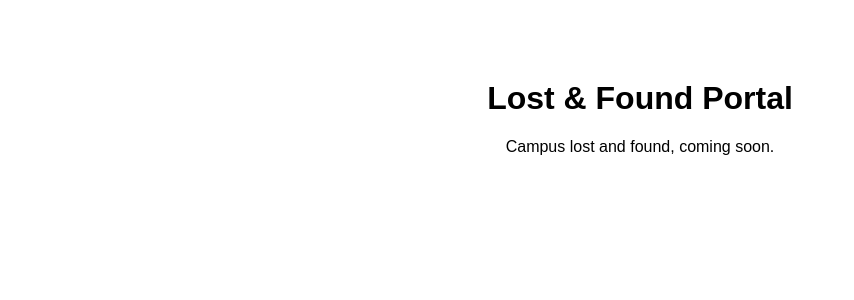
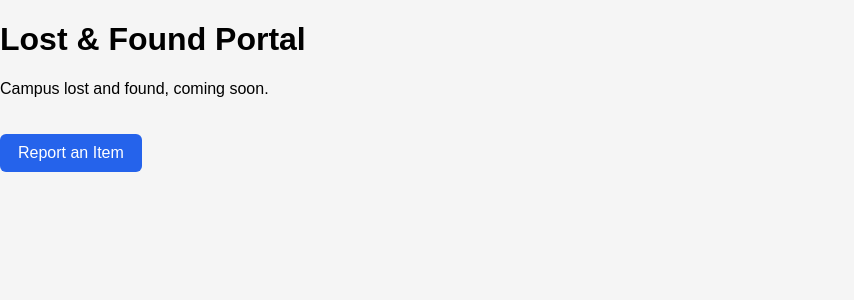
Before and after one commit to aabhajsjoshi/lost-and-found, a Flask app: page / in a window 1280 px wide. Shown: the top 300 px of the page, without its empty margins (0-854 px from the left). Run offline with Flask 3, Linux system fonts and the light colour scheme; parts of the project's set-up code (start-up, migrations or seed data) failed here and were passed over.

Commit message:
Part 3: Report lost/found form

```diff
--- a/app.py
+++ b/app.py
@@ -1,5 +1,6 @@
 import os
-from flask import Flask, render_template
+from datetime import datetime
+from flask import Flask, render_template, request, redirect, url_for, flash
 from pymongo import MongoClient
 from dotenv import load_dotenv
 
@@ -23,16 +24,47 @@ def home():
 
 
 # Temporary route just to test the database connection
-@app.route("")
-def test_db():
-    client.admin.command("ping")
-    result = items.insert_one({
-        "name": "Test Wallet",
-        "type": "found",
-        "status": "active"
-    })
-    return f"Connected! Inserted item with id: {result.inserted_id}"
+#@app.route("/test-db")
+#def test_db():
+#    client.admin.command("ping")
+#    result = items.insert_one({
+#        "name": "Test Wallet",
+#        "type": "found",
+#        "status": "active"
+#    })
+#    return f"Connected! Inserted item with id: {result.inserted_id}"
 
+@app.route("/report", methods=["GET", "POST"])
+def report():
+    if request.method == "POST":
+        item_type = request.form.get("type")
+        name = request.form.get("name", "").strip()
+        category = request.form.get("category", "").strip()
+        description = request.form.get("description", "").strip()
+        location = request.form.get("location", "").strip()
+        date = request.form.get("date", "").strip()
+
+        # Basic checks so we don't save empty or broken reports
+        if item_type not in ("lost", "found") or not name or not location:
+            flash("Please fill in all the required fields.")
+            return redirect(url_for("report"))
+
+        items.insert_one({
+            "name": name,
+            "type": item_type,
+            "category": category,
+            "description": description,
+            "location": location,
+            "date": date,
+            "image_url": "",      # filled in on Day 2 with Azure Blob Storage
+            "status": "active",
+            "created_at": datetime.utcnow()
+        })
+
+        flash("Your report was submitted!")
+        return redirect(url_for("report"))
+
+    return render_template("report.html")
 
 if __name__ == "__main__":
     app.run(debug=True)
--- a/static/style.css
+++ b/static/style.css
@@ -1,5 +1,53 @@
 body {
     font-family: Arial, sans-serif;
-    text-align: center;
-    margin-top: 80px;
+    margin: 0;
+    background: #f5f5f5;
 }
+
+.container {
+    max-width: 500px;
+    margin: 40px auto;
+    background: white;
+    padding: 24px;
+    border-radius: 8px;
+}
+
+form label {
+    display: block;
+    margin-top: 14px;
+    font-weight: bold;
+}
+
+form input[type="text"],
+form input[type="date"],
+form select,
+form textarea {
+    width: 100%;
+    padding: 8px;
+    margin-top: 4px;
+    box-sizing: border-box;
+}
+
+.radio-group label {
+    display: inline-block;
+    margin-right: 16px;
+    font-weight: normal;
+}
+
+button, .btn {
+    display: inline-block;
+    margin-top: 20px;
+    padding: 10px 18px;
+    background: #2563eb;
+    color: white;
+    border: none;
+    border-radius: 6px;
+    text-decoration: none;
+    cursor: pointer;
+}
+
+.flash {
+    background: #dcfce7;
+    padding: 10px;
+    border-radius: 6px;
+}
--- a/templates/index.html
+++ b/templates/index.html
@@ -9,6 +9,7 @@
 <body>
     <h1>Lost & Found Portal</h1>
     <p>Campus lost and found, coming soon.</p>
+    <a href="{{ url_for('report') }}" class="btn">Report an Item</a>
 
     <script src="{{ url_for('static', filename='script.js') }}"></script>
 </body>
```
Also changed, not shown: templates/report.html (+58 -0 lines).
